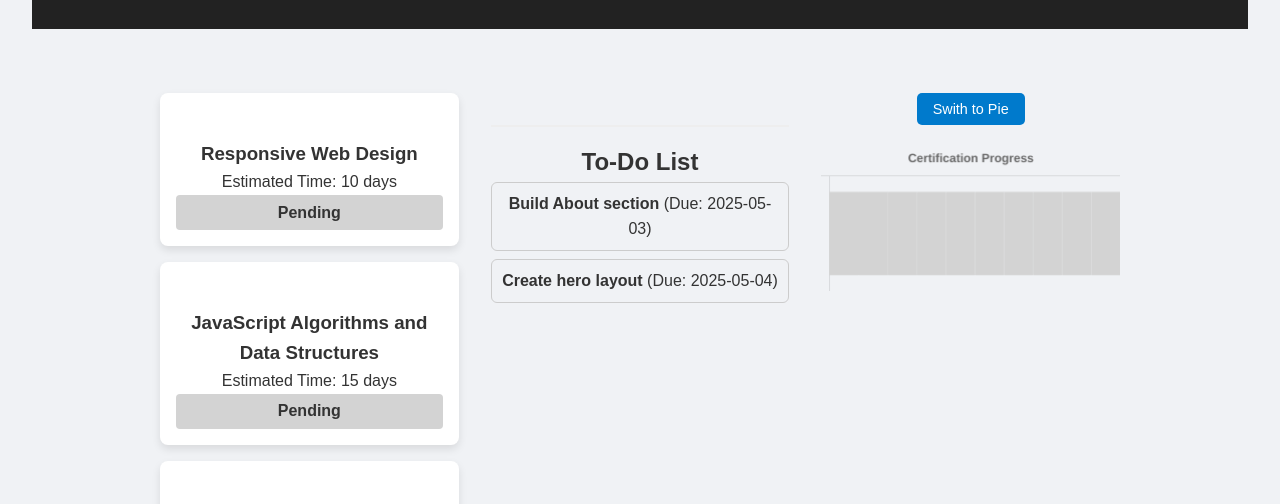
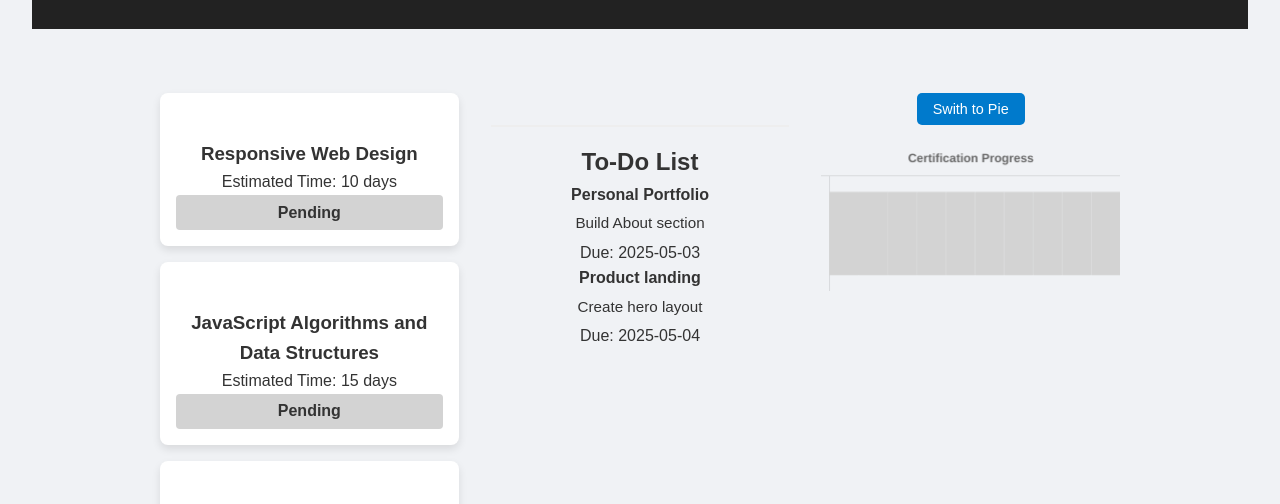
Before and after one commit to tieudongta/my-portfolio-blog, a plain HTML site: page fcc-progress-tracker/tracker.html in a window 1280 px wide. Shown: the part 233-737 px from the top of the page. Drawn offline with nearby package versions, Linux system fonts and the light colour scheme.

Commit message:
format todo text due add category

```diff
--- a/fcc-progress-tracker/script.js
+++ b/fcc-progress-tracker/script.js
@@ -137,13 +137,18 @@ document.getElementById("toggleChart").addEventListener("click", () => {
     const list = document.getElementById("todo-list");
     list.innerHTML = ""; // Clear previous list
     const sampleTodos = [
-        { text: "Build About section", due: "2025-05-03", status: false },
-        { text: "Create hero layout", due: "2025-05-04", status: true }
+        { category: "Personal Portfolio", text: "Build About section", due: "2025-05-03", status: false },
+        { category: "Product landing", text: "Create hero layout", due: "2025-05-04", status: true }
     ];
     sampleTodos.forEach(todo =>{
         const li = document.createElement("li");
-        li.className = "todo-item";
-        li.innerHTML = `<strong>${todo.text}</strong> (Due: ${todo.due})`;
+
+        li.className = 'todo=item ${todo.status ?"completed" : ""}';
+        li.innerHTML = `
+            <div class="todo-category"><strong>${todo.category}</strong></div>
+            <div class="todo-text">${todo.text}</div>
+            <div class="todu-due">Due: ${todo.due}</div>
+        `;
         list.appendChild(li);
     })
   }
--- a/fcc-progress-tracker/styles.css
+++ b/fcc-progress-tracker/styles.css
@@ -84,8 +84,24 @@ body {
     padding: 0;
   }
   .todo-item{
-    padding: 0.5rem;
-    border: 1px solid #ccc;
-    border-radius: 6px;
-    margin-bottom: 0.5rem;
+    background: #f9f9f9;
+    padding: 0.75rem;
+    border-left: 4px solid #007acc;
+    border-radius: 8px;
+    margin-bottom: 1rem;
+    box-shadow: 0 1px 3px rgba(0,0,0, 0.05);
   }
+  .todo-category{
+    font-size: 1rem;
+    font-weight: bold;
+    margin-bottom: 0.25rem;
+    color: #333;
+  }
+  .todo-text{
+    font-size: 0.95rem;
+    margin-bottom: 0.25rem;
+  }
+  .todo-due{
+    font-size:0.85rem;
+    color: #666;
+  }
```
